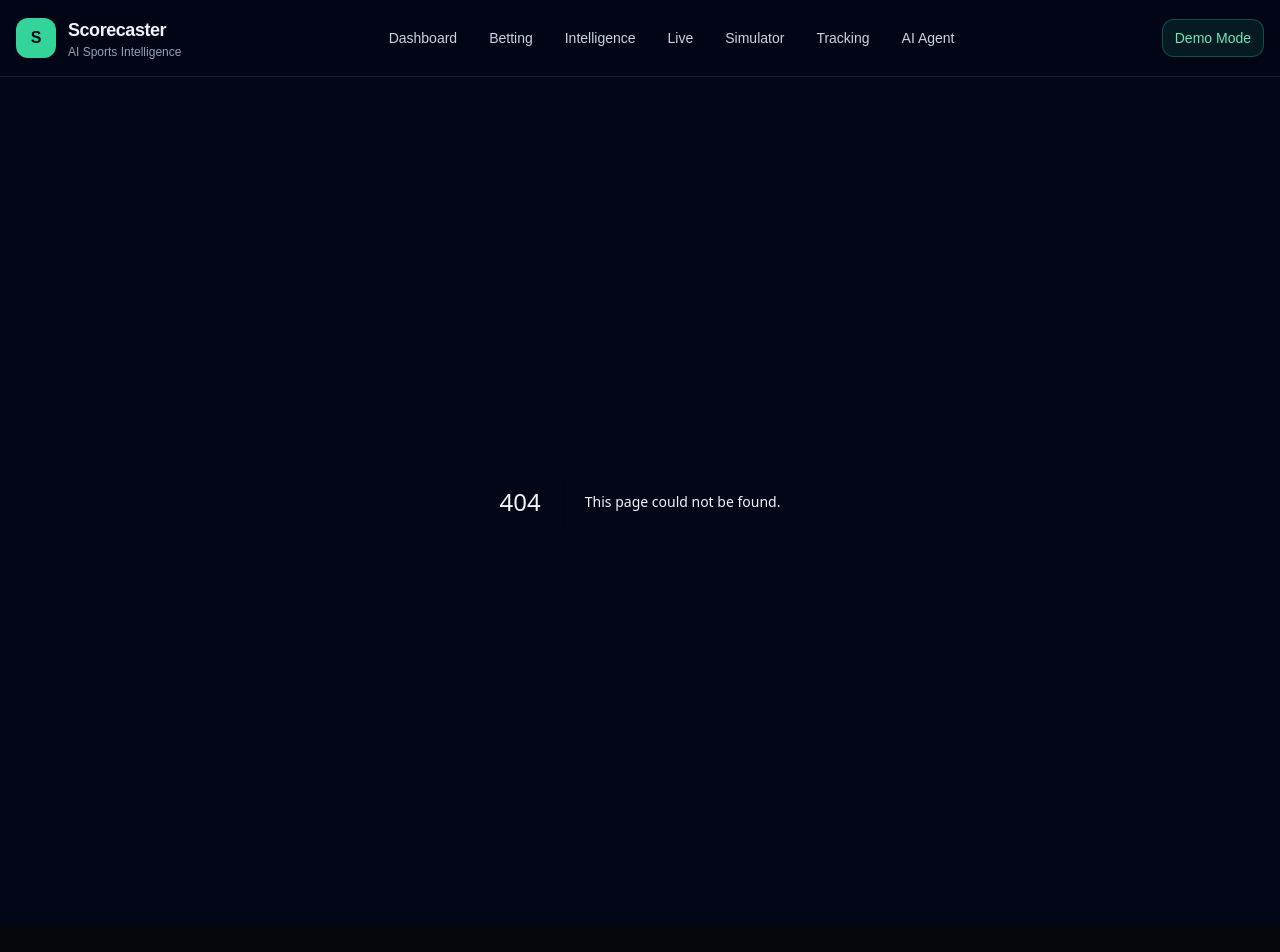
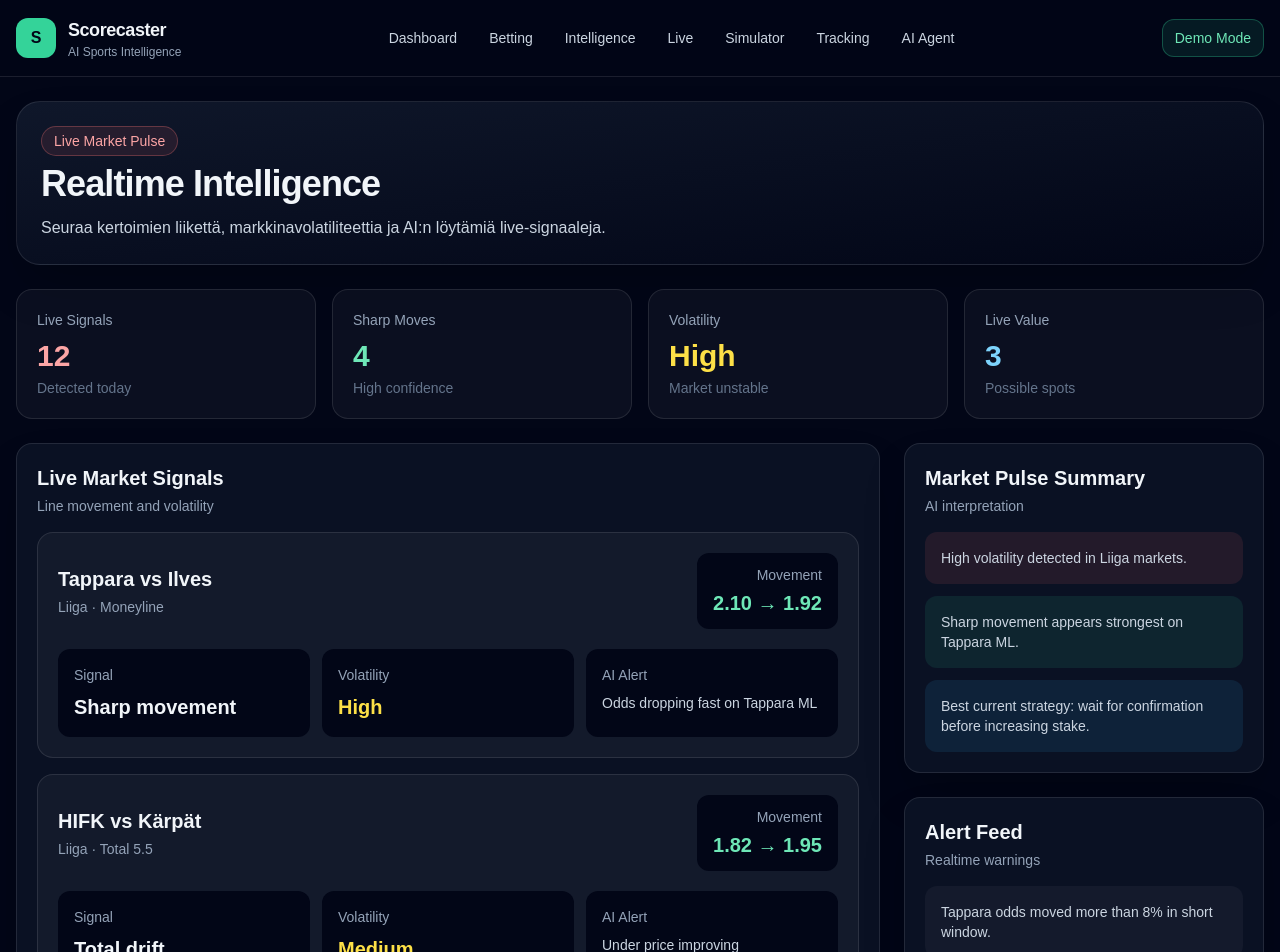
Before and after one commit to vv-glitchhub/scorecaster, a Next.js app: page /live in a window 1280 px wide. Before the commit this address had no page. Shown: the top 952 px of the page. Before the commit the page ends 925 px from the top, so only its background shows below. Built offline with nearby package versions, Linux system fonts and the light colour scheme.

Commit message:
Create page.jsx

```diff
--- /dev/null
+++ b/app/live/page.jsx
@@ -0,0 +1,160 @@
+import Panel from "../components/Panel";
+
+const liveSignals = [
+  {
+    id: 1,
+    match: "Tappara vs Ilves",
+    league: "Liiga",
+    market: "Moneyline",
+    movement: "2.10 → 1.92",
+    signal: "Sharp movement",
+    volatility: "High",
+    alert: "Odds dropping fast on Tappara ML"
+  },
+  {
+    id: 2,
+    match: "HIFK vs Kärpät",
+    league: "Liiga",
+    market: "Total 5.5",
+    movement: "1.82 → 1.95",
+    signal: "Total drift",
+    volatility: "Medium",
+    alert: "Under price improving"
+  },
+  {
+    id: 3,
+    match: "Rangers vs Bruins",
+    league: "NHL",
+    market: "Moneyline",
+    movement: "2.35 → 2.20",
+    signal: "Public fade",
+    volatility: "High",
+    alert: "Market moving against public side"
+  }
+];
+
+export default function LivePage() {
+  return (
+    <div className="space-y-6">
+      <section className="rounded-3xl border border-white/10 bg-gradient-to-br from-slate-900 to-slate-950 p-6 shadow-2xl">
+        <div className="mb-2 inline-flex rounded-full border border-red-400/30 bg-red-400/10 px-3 py-1 text-sm text-red-300">
+          Live Market Pulse
+        </div>
+
+        <h1 className="text-4xl font-black tracking-tight">
+          Realtime Intelligence
+        </h1>
+
+        <p className="mt-3 text-slate-300">
+          Seuraa kertoimien liikettä, markkinavolatiliteettia ja AI:n löytämiä live-signaaleja.
+        </p>
+      </section>
+
+      <section className="grid gap-4 md:grid-cols-2 lg:grid-cols-4">
+        <div className="rounded-2xl border border-white/10 bg-white/[0.04] p-5">
+          <div className="text-sm text-slate-400">Live Signals</div>
+          <div className="mt-2 text-3xl font-black text-red-300">12</div>
+          <div className="mt-1 text-sm text-slate-500">Detected today</div>
+        </div>
+
+        <div className="rounded-2xl border border-white/10 bg-white/[0.04] p-5">
+          <div className="text-sm text-slate-400">Sharp Moves</div>
+          <div className="mt-2 text-3xl font-black text-emerald-300">4</div>
+          <div className="mt-1 text-sm text-slate-500">High confidence</div>
+        </div>
+
+        <div className="rounded-2xl border border-white/10 bg-white/[0.04] p-5">
+          <div className="text-sm text-slate-400">Volatility</div>
+          <div className="mt-2 text-3xl font-black text-yellow-300">High</div>
+          <div className="mt-1 text-sm text-slate-500">Market unstable</div>
+        </div>
+
+        <div className="rounded-2xl border border-white/10 bg-white/[0.04] p-5">
+          <div className="text-sm text-slate-400">Live Value</div>
+          <div className="mt-2 text-3xl font-black text-sky-300">3</div>
+          <div className="mt-1 text-sm text-slate-500">Possible spots</div>
+        </div>
+      </section>
+
+      <section className="grid gap-6 lg:grid-cols-[1fr_360px]">
+        <Panel title="Live Market Signals" subtitle="Line movement and volatility">
+          <div className="space-y-4">
+            {liveSignals.map((item) => (
+              <div
+                key={item.id}
+                className="rounded-2xl border border-white/10 bg-white/[0.04] p-5"
+              >
+                <div className="flex flex-col gap-4 lg:flex-row lg:items-center lg:justify-between">
+                  <div>
+                    <div className="text-xl font-black">{item.match}</div>
+                    <div className="mt-1 text-sm text-slate-400">
+                      {item.league} · {item.market}
+                    </div>
+                  </div>
+
+                  <div className="rounded-xl bg-slate-950 px-4 py-3 text-right">
+                    <div className="text-sm text-slate-400">Movement</div>
+                    <div className="mt-1 text-xl font-black text-emerald-300">
+                      {item.movement}
+                    </div>
+                  </div>
+                </div>
+
+                <div className="mt-5 grid gap-3 md:grid-cols-3">
+                  <div className="rounded-xl bg-slate-950 p-4">
+                    <div className="text-sm text-slate-400">Signal</div>
+                    <div className="mt-2 text-xl font-black">{item.signal}</div>
+                  </div>
+
+                  <div className="rounded-xl bg-slate-950 p-4">
+                    <div className="text-sm text-slate-400">Volatility</div>
+                    <div className="mt-2 text-xl font-black text-yellow-300">
+                      {item.volatility}
+                    </div>
+                  </div>
+
+                  <div className="rounded-xl bg-slate-950 p-4">
+                    <div className="text-sm text-slate-400">AI Alert</div>
+                    <div className="mt-2 text-sm text-slate-300">
+                      {item.alert}
+                    </div>
+                  </div>
+                </div>
+              </div>
+            ))}
+          </div>
+        </Panel>
+
+        <div className="space-y-6">
+          <Panel title="Market Pulse Summary" subtitle="AI interpretation">
+            <div className="space-y-3 text-sm text-slate-300">
+              <div className="rounded-xl bg-red-400/10 p-4">
+                High volatility detected in Liiga markets.
+              </div>
+              <div className="rounded-xl bg-emerald-400/10 p-4">
+                Sharp movement appears strongest on Tappara ML.
+              </div>
+              <div className="rounded-xl bg-sky-400/10 p-4">
+                Best current strategy: wait for confirmation before increasing stake.
+              </div>
+            </div>
+          </Panel>
+
+          <Panel title="Alert Feed" subtitle="Realtime warnings">
+            <div className="space-y-3 text-sm text-slate-300">
+              <div className="rounded-xl bg-white/[0.04] p-4">
+                Tappara odds moved more than 8% in short window.
+              </div>
+              <div className="rounded-xl bg-white/[0.04] p-4">
+                Public/market disagreement detected in NHL moneyline.
+              </div>
+              <div className="rounded-xl bg-white/[0.04] p-4">
+                Total market drifting upward despite low-tempo trend.
+              </div>
+            </div>
+          </Panel>
+        </div>
+      </section>
+    </div>
+  );
+}
```
